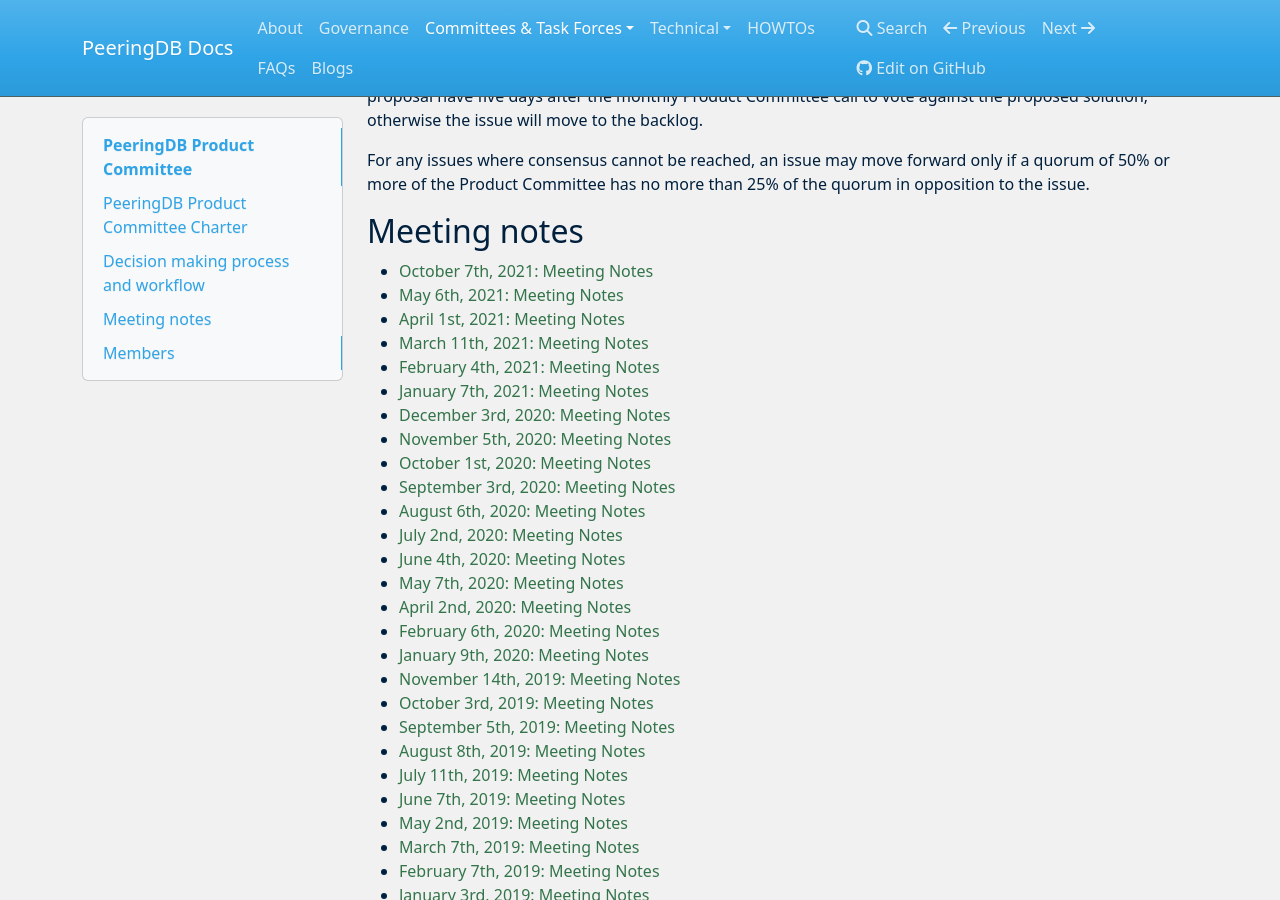
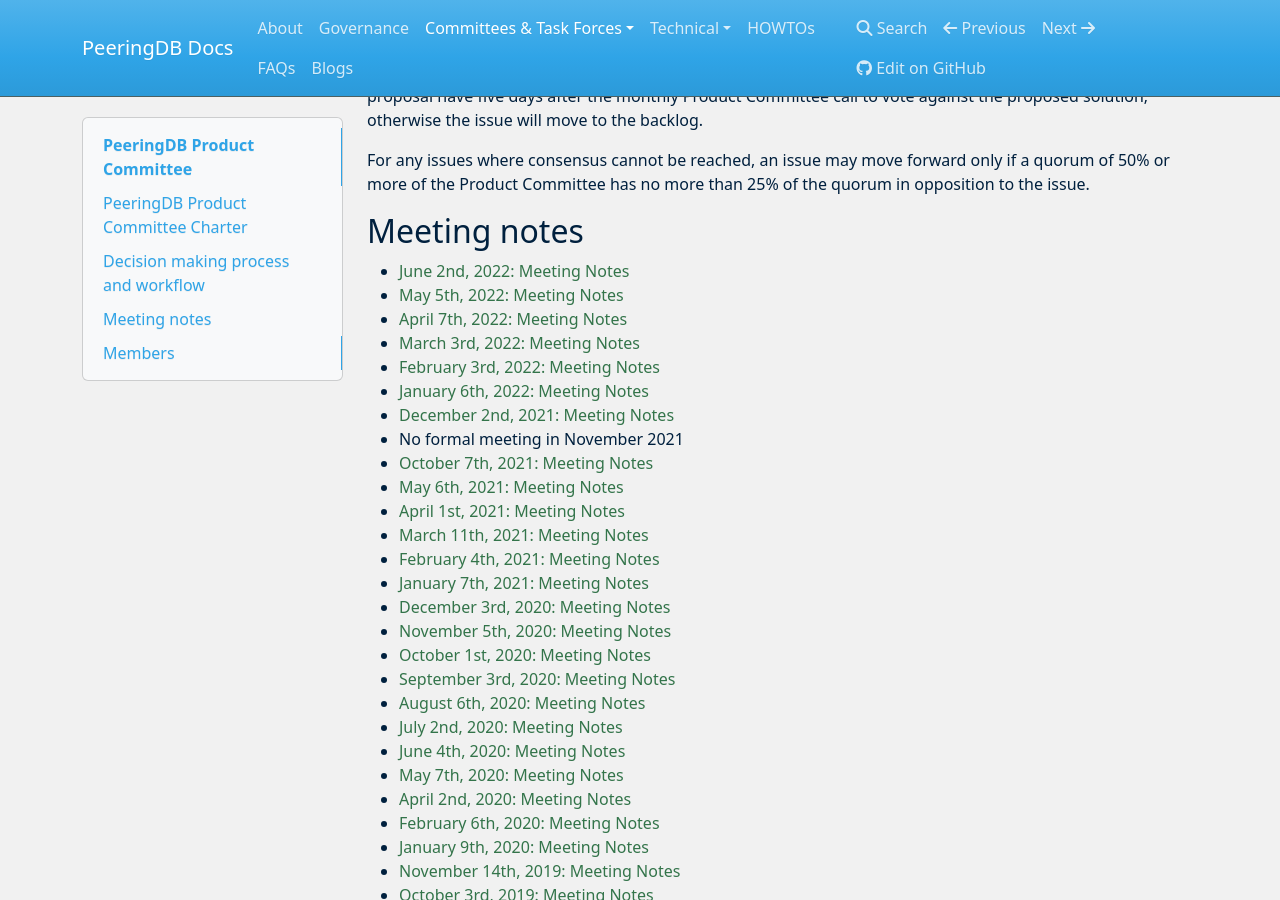
Before and after one commit to peeringdb/docs, an MkDocs documentation site: the page built from docs/committee/product/index.md, in a window 1280 px wide and 900 px high, scrolled down 2499 px. Built offline with MkDocs 1.6.1, drawn with Linux system fonts in a browser that asks for light colours; nearby versions of some CDN libraries.

Commit message:
PC meeting notes
Updated to index.md with links to PDFs of meeting notes

```diff
--- a/docs/committee/product/index.md
+++ b/docs/committee/product/index.md
@@ -9,6 +9,14 @@
 
 ## Meeting notes
 
+- [June 2nd, 2022: Meeting Notes](notes/2022-06-02_Product_Committee_Notes.pdf)
+- [May 5th, 2022: Meeting Notes](notes/2022-05-05_Product_Committee_Notes.pdf)
+- [April 7th, 2022: Meeting Notes](notes/2022-04-07_Product_Committee_Notes.pdf)
+- [March 3rd, 2022: Meeting Notes](notes/2022-03-03_Product_Committee_Notes.pdf)
+- [February 3rd, 2022: Meeting Notes](notes/2022-02-03_Product_Committee_Notes.pdf)
+- [January 6th, 2022: Meeting Notes](notes/2022-01-06_Product_Committee_Notes.pdf)
+- [December 2nd, 2021: Meeting Notes](notes/2021-12-02_Product_Committee_Notes.pdf)
+- No formal meeting in November 2021
 - [October 7th, 2021: Meeting Notes](notes/2021-10-07_Product_Committee_Notes.pdf)
 - [May 6th, 2021: Meeting Notes](notes/2021-05-06_Product_Committee_Notes.pdf)
 - [April 1st, 2021: Meeting Notes](notes/2021-04-01_Product_Committee_Notes.pdf)
```
Also changed, not shown: 7 other files.
